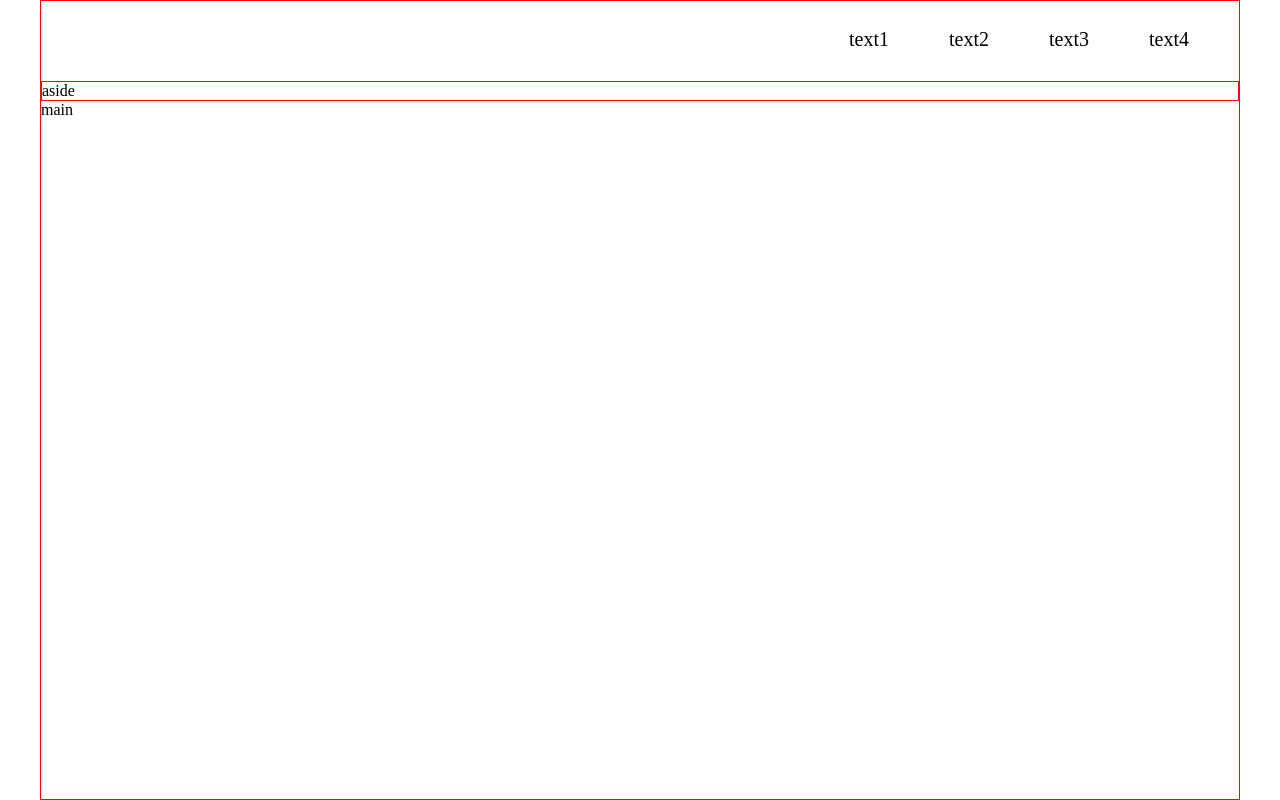
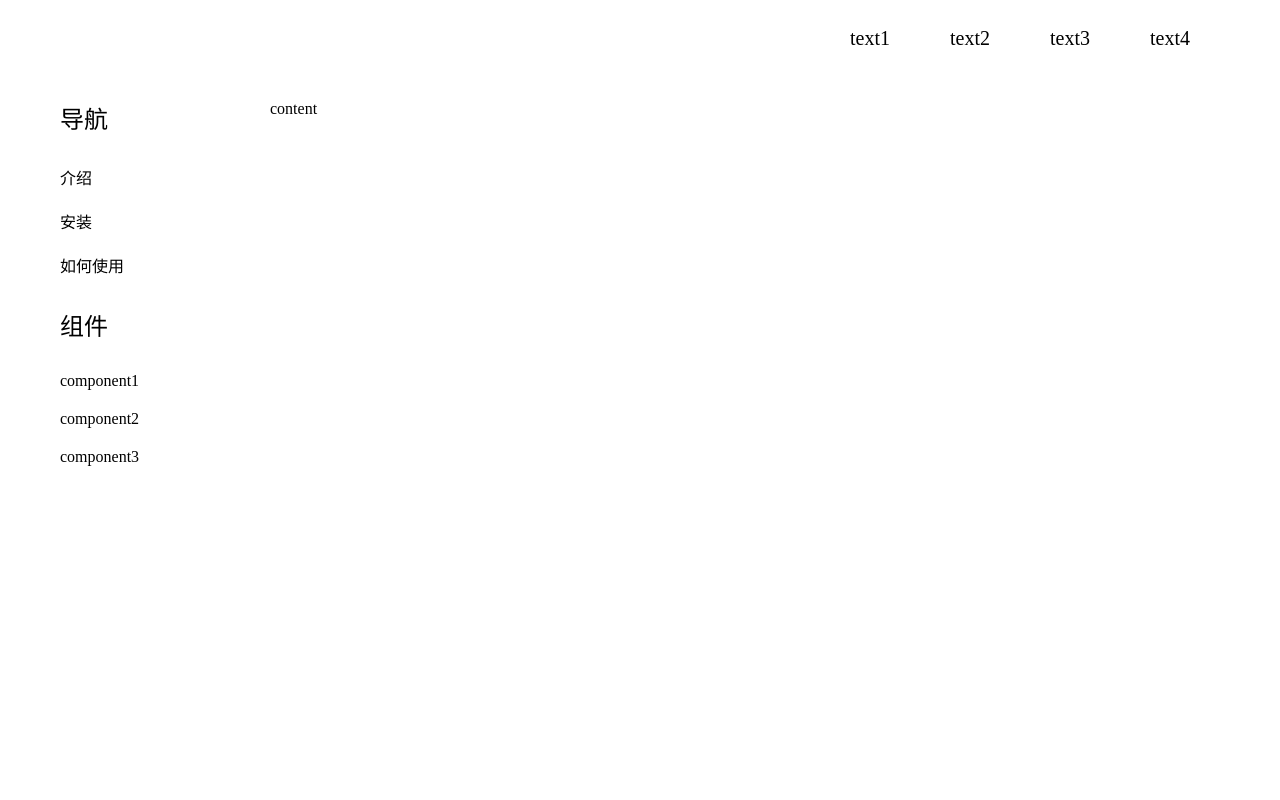
Before and after one commit to qianyuzzf/vue3-wheel-ui-1, a Vue app: page /#/doc in a window 1280 px wide. Built offline with nearby package versions, Linux system fonts and the light colour scheme.

Commit message:
添加 Main 组件

```diff
--- a/src/views/Doc.vue
+++ b/src/views/Doc.vue
@@ -2,17 +2,19 @@
   <div class="body">
     <div class="page">
       <Topnav />
-      <div class="aside">aside</div>
-      <div class="main">main</div>
+      <Main />
     </div>
   </div>
 </template>
 
 <script lang="ts">
 import Topnav from './Topnav.vue'
+import Main from './Main.vue'
+
 export default {
   components: {
-    Topnav
+    Topnav,
+    Main
   }
 }
 </script>
@@ -23,17 +25,14 @@ export default {
 img {
   width: 100%;
 }
+
 .body {
   display: flex;
   justify-content: center;
   > .page {
-    border: 1px solid red;
     width: $width1;
     min-height: 800px;
     position: relative;
-    > .aside {
-      border: 1px solid red;
-    }
   }
 }
 </style>
--- /dev/null
+++ b/src/views/Main.vue
@@ -0,0 +1,34 @@
+<template>
+  <div class="main">
+    <div class="aside">
+      <h2>导航</h2>
+      <div class="text1">介绍</div>
+      <div class="text2">安装</div>
+      <div class="text3">如何使用</div>
+      <h2>组件</h2>
+      <div class="component1">component1</div>
+      <div class="component2">component2</div>
+      <div class="component3">component3</div>
+    </div>
+    <div class="content">content</div>
+  </div>
+</template>
+
+<style lang="scss" scoped>
+.body > .page > .main {
+  display: flex;
+  > .aside {
+    width: 200px;
+    > h2 {
+      padding: 20px 20px;
+    }
+    > div {
+      padding: 10px 20px;
+    }
+  }
+  > .content {
+    width: 1000px;
+    padding: 20px 30px;
+  }
+}
+</style>
--- a/src/views/Topnav.vue
+++ b/src/views/Topnav.vue
@@ -24,10 +24,6 @@
 
 <style lang="scss">
 @import '../styles/var.scss';
-
-img {
-  width: 100%;
-}
 .body > .page > .topnav {
   background: white;
   position: -webkit-sticky;
```
